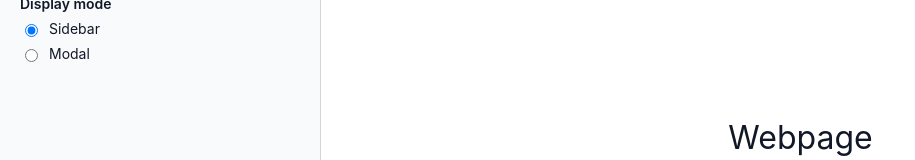
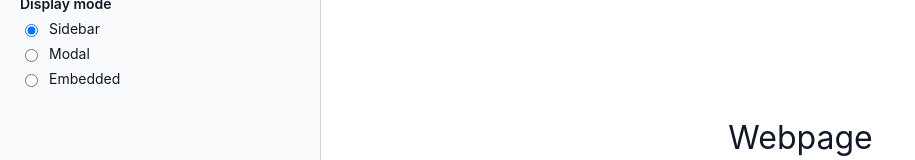
Before and after one commit to tinfoilsh/verification-center-ui, a React (Vite) app in the folder examples/dev/: page / in a window 1280 px wide. Shown: the part 263-423 px from the top of the page, without its empty margins (0-915 px from the left). Built offline with nearby package versions, Linux system fonts and the light colour scheme.

Commit message:
feat: add embedded example

```diff
--- a/examples/dev/src/App.tsx
+++ b/examples/dev/src/App.tsx
@@ -3,7 +3,7 @@ import { useCallback, useEffect, useMemo, useRef, useState } from 'react'
 import '@tinfoilsh/verification-center-ui'
 import { mockFailureDocument, mockSuccessDocument } from './fake-document'
 
-type DisplayMode = 'sidebar' | 'modal'
+type DisplayMode = 'sidebar' | 'modal' | 'embedded'
 type MockOutcome = 'success' | 'failure'
 
 export function App() {
@@ -121,6 +121,16 @@ export function App() {
               />
               Modal
             </label>
+            <label>
+              <input
+                type="radio"
+                name="display-mode"
+                value="embedded"
+                checked={displayMode === 'embedded'}
+                onChange={() => handleModeChange('embedded')}
+              />
+              Embedded
+            </label>
 
           </div>
         </section>
@@ -129,13 +139,25 @@ export function App() {
       <main className="app__main">Webpage</main>
 
       {/* Single custom element handles sidebar or modal */}
+      {isVerifierOpen && (
         <tinfoil-verification-center
           ref={wcRef}
           mode={displayMode}
-        open={isVerifierOpen as unknown as any}
+          open={displayMode !== 'embedded' ? (isVerifierOpen as unknown as any) : undefined}
           is-dark-mode={isDarkMode ? 'true' : 'false'}
           show-verification-flow={showFlow ? 'true' : 'false'}
+          style={
+            displayMode === 'embedded'
+              ? ({
+                  width: 'min(720px, 100%)',
+                  height: 'min(80vh, 680px)',
+                  borderRadius: 8,
+                  overflow: 'hidden',
+                } as React.CSSProperties)
+              : undefined
+          }
         />
+      )}
     </div>
   )
 }
```
Also changed, not shown: 1 other file (tests, documents, lock files or other folders). Lines whose indentation alone changed are shown as unchanged.
